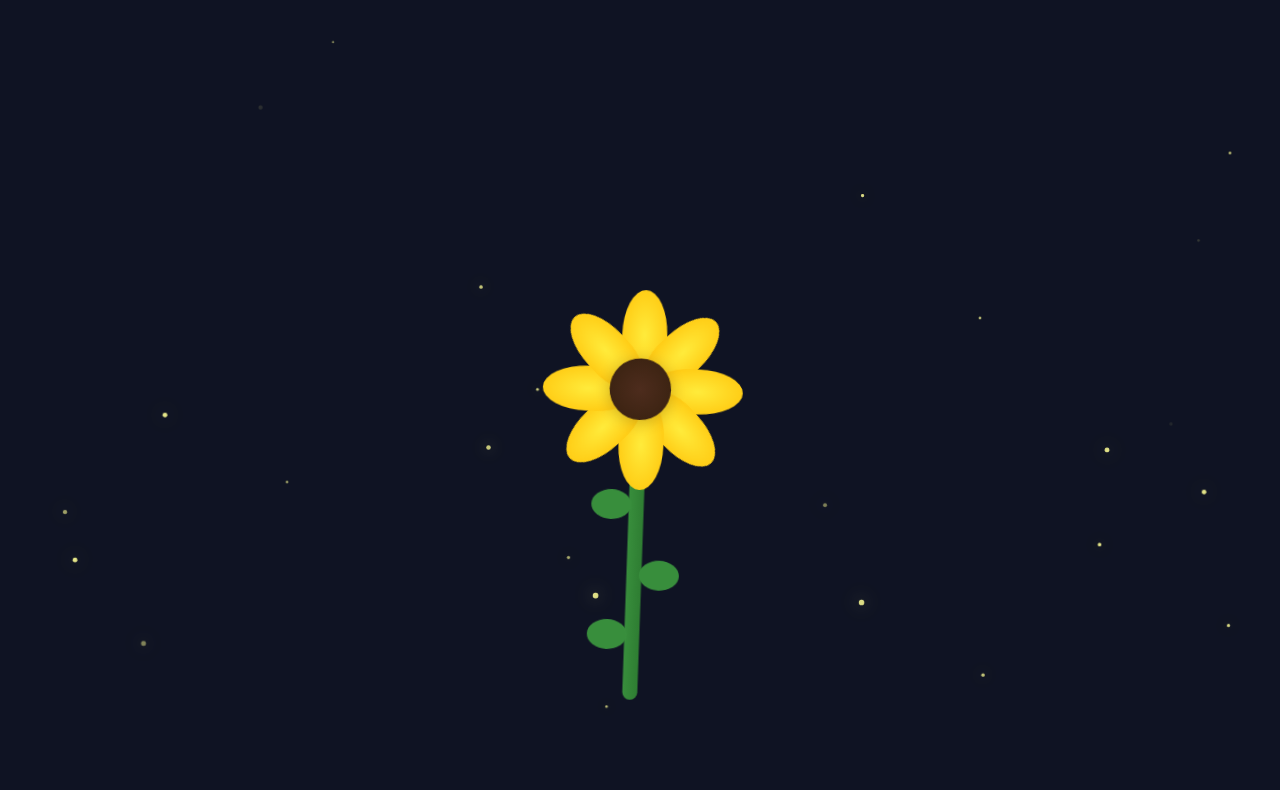
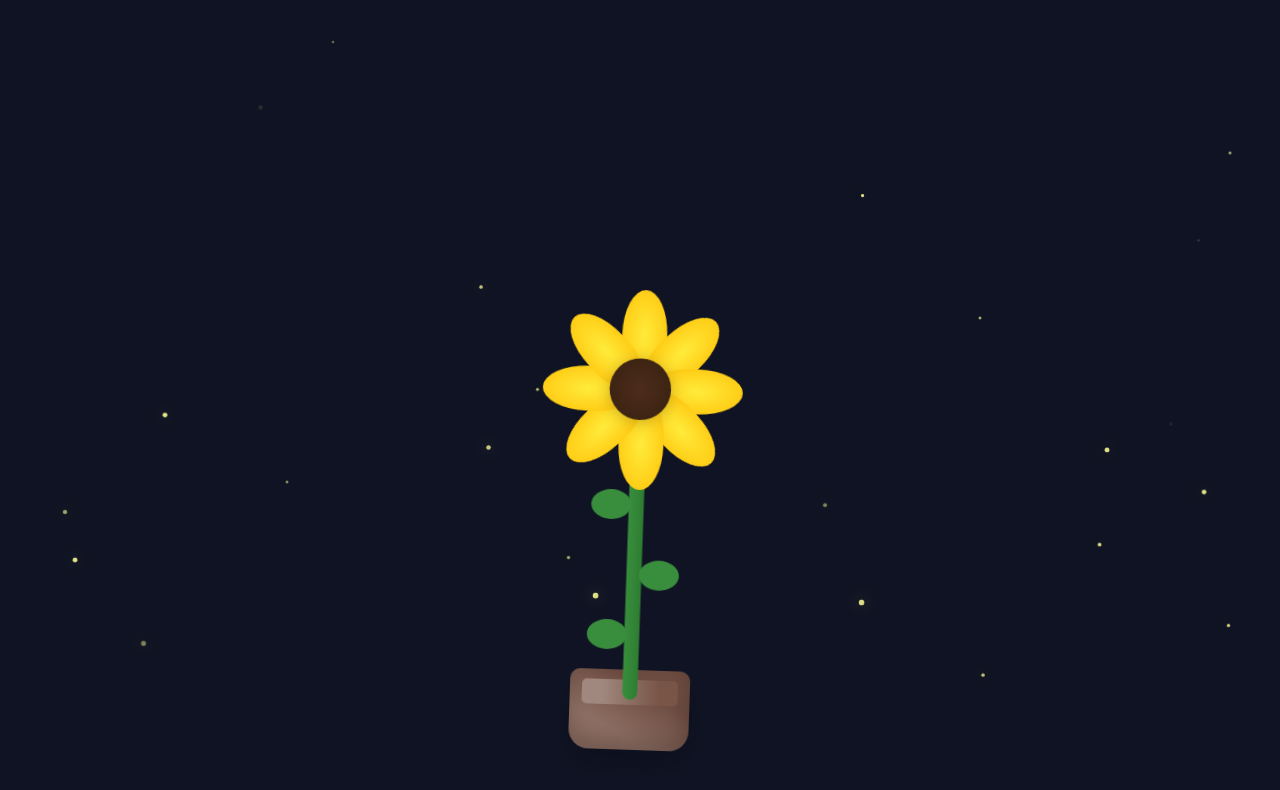
Before and after one commit to SebasSolano/flower-growing, a website built with Vite: page index.html in a window 1280 px wide. Built offline with nearby package versions, Linux system fonts and the light colour scheme.

Commit message:
pot design

```diff
--- a/src/Flower.js
+++ b/src/Flower.js
@@ -10,6 +10,7 @@ export class Flower {
 
     // Flower parts (13 elements)
     const parts = [
+      this.createPart("pot"),
       this.createPart("stem", "stem"),
       this.createPart("flower-center", "center"),
       ...this.createPetals(),
--- a/src/style.css
+++ b/src/style.css
@@ -145,3 +145,31 @@ body {
   transform: translateX(-50%);
   border-radius: 10px;
 }
+
+/* Pot */
+.pot {
+    width: 120px;
+    height: 80px;
+    background: linear-gradient(30deg, #8d6e63 30%, #6d4c41 70%);
+    position: absolute;
+    left: 50%;
+    bottom: -350px;
+    transform: translateX(-50%);
+    border-radius: 10px 10px 20px 20px;
+    box-shadow:
+        0 15px 30px rgba(0,0,0,0.2),
+        inset 0 -10px 20px rgba(0,0,0,0.2);
+    z-index: 0;
+}
+
+.pot::before {
+    content: '';
+    position: absolute;
+    top: 10px;
+    left: 50%;
+    transform: translateX(-50%);
+    width: 80%;
+    height: 25px;
+    background: linear-gradient(to right, #a1887f 20%, #795548 80%);
+    border-radius: 5px;
+}
```
